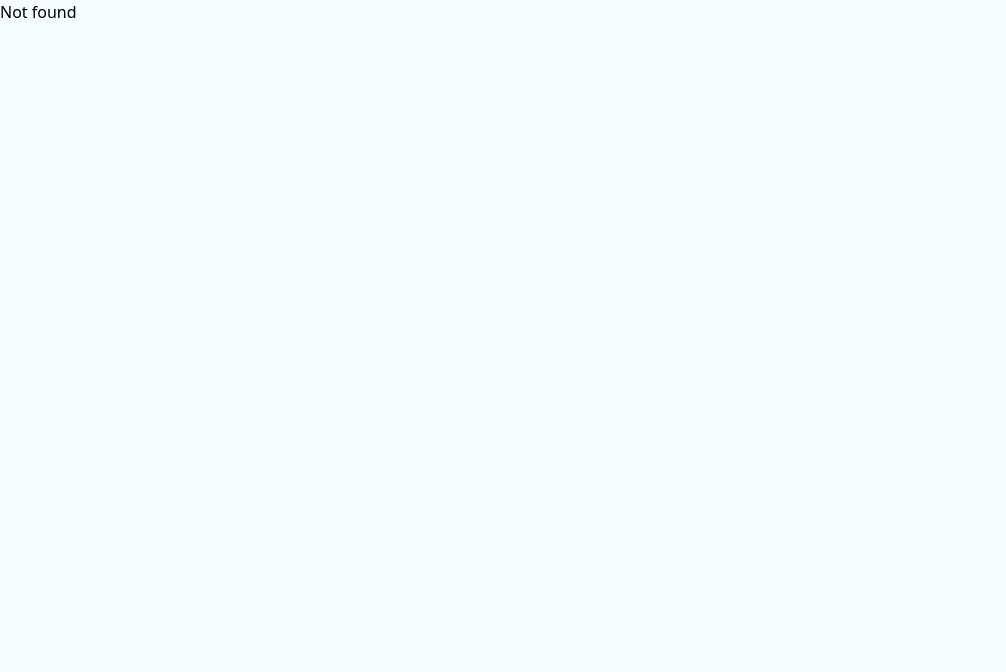
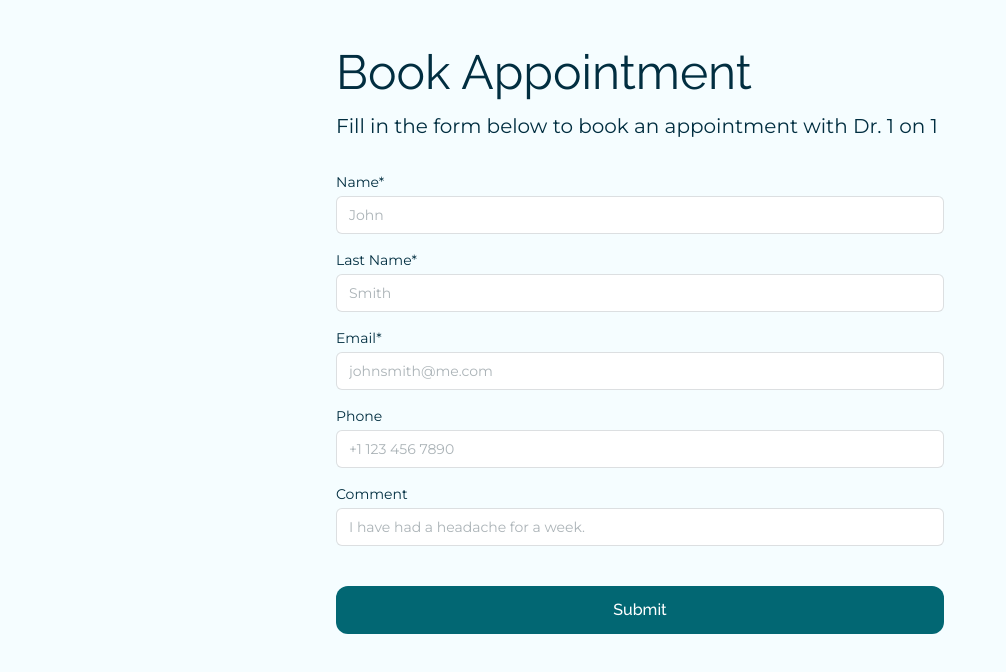
Before and after one commit to Yenniferh/medibooker-frontend, a React (Vite) app: page /doctor/1/book/1 in a window 1280 px wide. Shown: the top 672 px of the page, without its empty margins (0-1006 px from the left). Built offline with nearby package versions, Linux system fonts and the light colour scheme.

Commit message:
ADD: Booking page

```diff
--- a/package.json
+++ b/package.json
@@ -16,6 +16,7 @@
     "coverage": "vitest run --coverage"
   },
   "dependencies": {
+    "@hookform/resolvers": "^3.3.4",
     "date-fns": "^3.6.0",
     "react": "^18.2.0",
     "react-dom": "^18.2.0",
--- a/src/App.tsx
+++ b/src/App.tsx
@@ -1,8 +1,8 @@
-import {BrowserRouter as Router, Route, Routes } from 'react-router-dom';
+import { BrowserRouter as Router, Route, Routes } from "react-router-dom";
 // import SearchPage from '@/views/Search';
 // import DoctorPage from '@/views/Doctor';
-// import BookingPage from '@/views/Book';
-import SuccessPage from '@/views/Success';
+import BookingPage from '@/views/Book';
+import SuccessPage from "@/views/Success";
 
 function App() {
   return (
@@ -10,7 +10,7 @@ function App() {
       <Routes>
         {/* <Route path="/" element={<SearchPage />}/> */}
         {/* <Route path="/doctor/:doctorId" element={<DoctorPage />} /> */}
-        {/* <Route path="/doctor/:doctorId/book/:timeSlot" element={<BookingPage />} /> */}
+        <Route path="/doctor/:doctorId/book/:timeSlot" element={<BookingPage />} />
         <Route path="/success" element={<SuccessPage />} />
         <Route path="*" element={<>Not found</>} />
       </Routes>
--- /dev/null
+++ b/src/views/Book/Form.tsx
@@ -0,0 +1,75 @@
+import Button from "@/components/Button";
+import Input from "@/components/Input";
+import { SubmitHandler, useForm } from "react-hook-form";
+import { FormFields, PatientSchema } from "./types";
+import { zodResolver } from "@hookform/resolvers/zod";
+import { useParams } from "react-router-dom";
+
+const Form = () => {
+  const { timeSlot } = useParams();
+
+  const {
+    register,
+    handleSubmit,
+    formState: { errors },
+  } = useForm<FormFields>({
+    mode: "all",
+    resolver: zodResolver(PatientSchema),
+  });
+
+  const onSubmit: SubmitHandler<FormFields> = (data) =>
+    console.log(data, "submitted for booking time slot", timeSlot);
+
+  return (
+    <form onSubmit={handleSubmit(onSubmit)} className="">
+      <Input
+        label="Name"
+        type="text"
+        name="name"
+        required
+        register={register}
+        placeholder="John"
+        error={errors.name}
+      />
+      <Input
+        label="Last Name"
+        type="text"
+        name="lastName"
+        required
+        register={register}
+        placeholder="Smith"
+        error={errors.lastName}
+      />
+      <Input
+        label="Email"
+        type="email"
+        name="email"
+        required
+        register={register}
+        placeholder="johnsmith@me.com"
+        error={errors.email}
+      />
+      <Input
+        label="Phone"
+        type="tel"
+        name="phone"
+        register={register}
+        placeholder="+1 123 456 7890"
+        error={errors.phone}
+      />
+      <Input
+        label="Comment"
+        type="text"
+        name="comment"
+        register={register}
+        placeholder="I have had a headache for a week."
+        error={errors.comment}
+      />
+      <div className="pt-6">
+        <Button label="Submit" type="submit" />
+      </div>
+    </form>
+  );
+};
+
+export default Form;
--- /dev/null
+++ b/src/views/Book/index.tsx
@@ -0,0 +1,18 @@
+import { useParams } from "react-router-dom";
+import Form from "./Form";
+
+const BookingPage = () => {
+  const { doctorId, timeSlot } = useParams();
+  console.log(doctorId, timeSlot);
+  return (
+    <div className="px-4 pb-4 pt-8 sm:mx-auto sm:w-[40rem] sm:pt-12">
+      <h1 className="mb-4 font-headings text-3xl text-deep-teal md:text-5xl">Book Appointment</h1>
+      <p className="mb-8 font-body text-lg text-deep-teal md:text-xl">
+        Fill in the form below to book an appointment with Dr. {doctorId} on {timeSlot}
+      </p>
+      <Form />
+    </div>
+  );
+};
+
+export default BookingPage;
--- /dev/null
+++ b/src/views/Book/types.ts
@@ -0,0 +1,32 @@
+import { z, ZodType } from "zod";
+
+export type FormFields = {
+  name: string;
+  lastName: string;
+  email: string;
+  phone: string;
+  comment: string;
+};
+
+export const PatientSchema: ZodType<FormFields> = z.object({
+  name: z
+    .string({
+      required_error: "required field",
+      invalid_type_error: "Name is required",
+    })
+    .min(2, { message: "Name is too short" }),
+  lastName: z
+    .string({
+      required_error: "required field",
+      invalid_type_error: "Last Name is required",
+    })
+    .min(2, { message: "Last Name is too short" }),
+  email: z
+    .string({
+      required_error: "required field",
+      invalid_type_error: "Email is required",
+    })
+    .email({ message: "Invalid email" }),
+  phone: z.string(),
+  comment: z.string(),
+});
```
Also changed, not shown: 1 other file (tests, documents, lock files or other folders).
